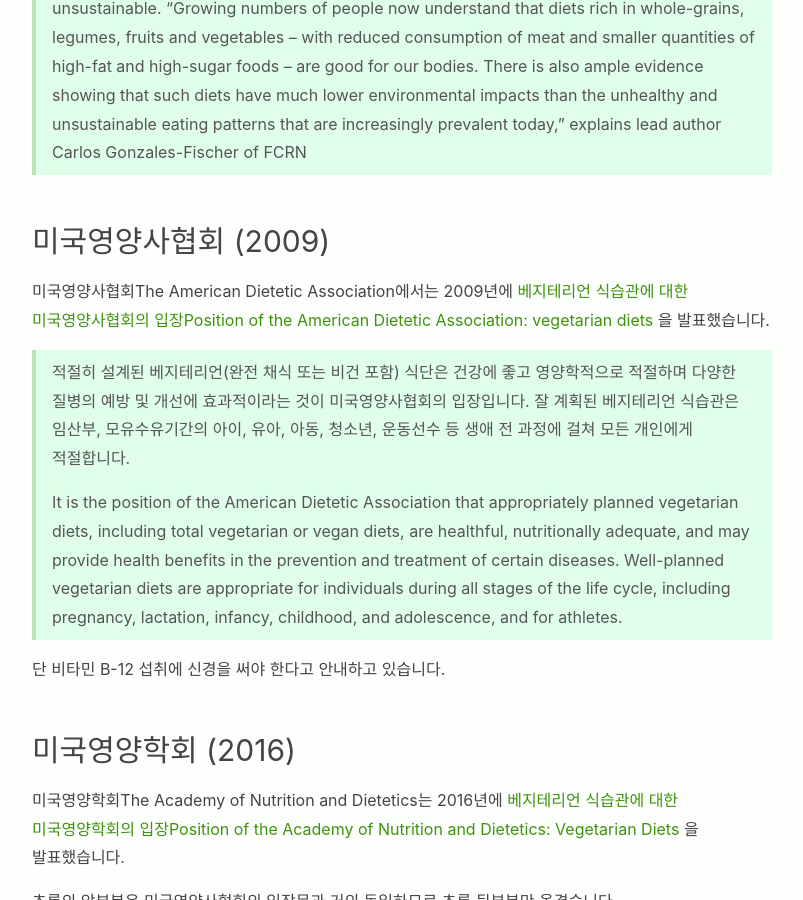
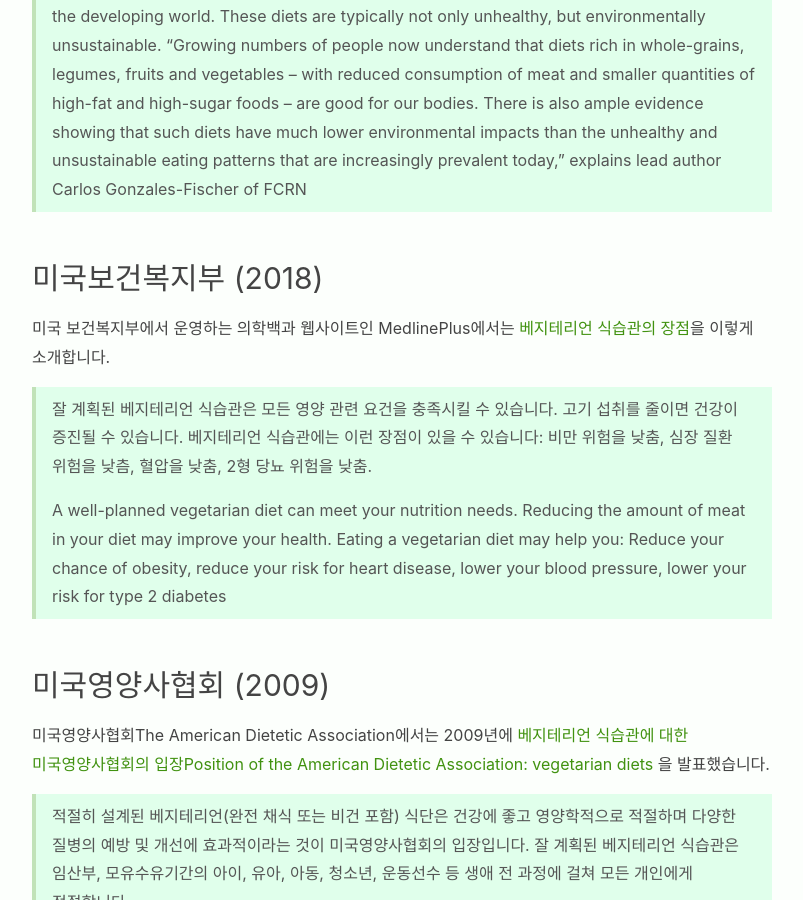
Before and after one commit to veganstudies/veganstudies.github.io, a Jekyll site: the page built from _posts/2020-10-03-expert-opinions-on-vegan-diet.md, in a window 1280 px wide and 900 px high, scrolled down 1345 px. Shown: the whole window, without its empty margins (238-1041 px from the left). Built offline with Jekyll 4.4.1, drawn with Linux system fonts in a browser that asks for light colours.

Commit message:
비건 식습관에 대한 분야별 의견

```diff
--- a/_posts/2020-10-03-expert-opinions-on-vegan-diet.md
+++ b/_posts/2020-10-03-expert-opinions-on-vegan-diet.md
@@ -16,6 +16,14 @@ date: 2020-10-03 19:00:00 +0900
 > 고기와 당과 지방은 많고 전곡류whole grains와 과일과 채소는 부족한 좋지 않은 식습관이 여러 종류의 비감염성 질환과 밀접하게 관련이 있습니다. 이러한 질환은 조기 사망의 가장 큰 원인입니다. 소득이 높은 국가나 개발 도상국 모두 마찬가지입니다. 이러한 식습관은 건강하지 않을 뿐 아니라 환경적으로 지속가능하지도 않습니다. FCRN 측 주 저자인 카를로스-곤잘레스-피셔는 이렇게 말합니다. "점점 더 많은 사람들이 전곡류와 콩류와 과일과 채소는 풍부하게 먹고 고기와 고지방/고당류 음식을 줄이는 식습관이 몸에 좋다는 점을 이해하고 있습니다. 이러한 식습관이 오늘날의 건강하지 않고 지속가능하지 않은 식습관에 비해 환경에 미치는 악영향도 훨씬 적다는 점을 보여주는 수많은 증거 또한 존재합니다."
 >
 > Poor dietary habits, rich in meat and foods that are high in sugar and fat and low in whole grains, fruits and vegetables have been closely linked to noncommunicable diseases —a leading cause of premature death, not only in high-income countries but also many parts of the developing world. These diets are typically not only unhealthy, but environmentally unsustainable. "Growing numbers of people now understand that diets rich in whole-grains, legumes, fruits and vegetables -- with reduced consumption of meat  and smaller quantities of high-fat and high-sugar foods -- are good for our bodies. There is also ample evidence showing that such diets have much lower environmental impacts than the unhealthy and unsustainable eating patterns that are increasingly prevalent today," explains lead author Carlos Gonzales-Fischer of FCRN
+
+## 미국보건복지부 (2018)
+
+미국 보건복지부에서 운영하는 의학백과 웹사이트인 MedlinePlus에서는 [베지테리언 식습관의 장점](https://medlineplus.gov/ency/article/002465.htm)을 이렇게 소개합니다.
+
+> 잘 계획된 베지테리언 식습관은 모든 영양 관련 요건을 충족시킬 수 있습니다. 고기 섭취를 줄이면 건강이 증진될 수 있습니다. 베지테리언 식습관에는 이런 장점이 있을 수 있습니다: 비만 위험을 낮춤, 심장 질환 위험을 낮츰, 혈압을 낮춤, 2형 당뇨 위험을 낮춤.
+>
+> A well-planned vegetarian diet can meet your nutrition needs. Reducing the amount of meat in your diet may improve your health. Eating a vegetarian diet may help you: Reduce your chance of obesity, reduce your risk for heart disease, lower your blood pressure, lower your risk for type 2 diabetes
 
 ## 미국영양사협회 (2009)
 
```
